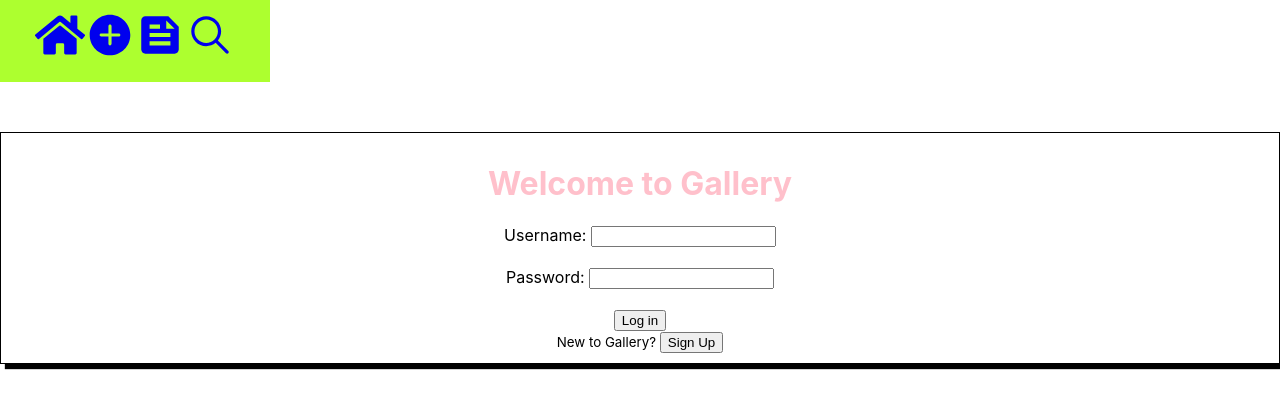
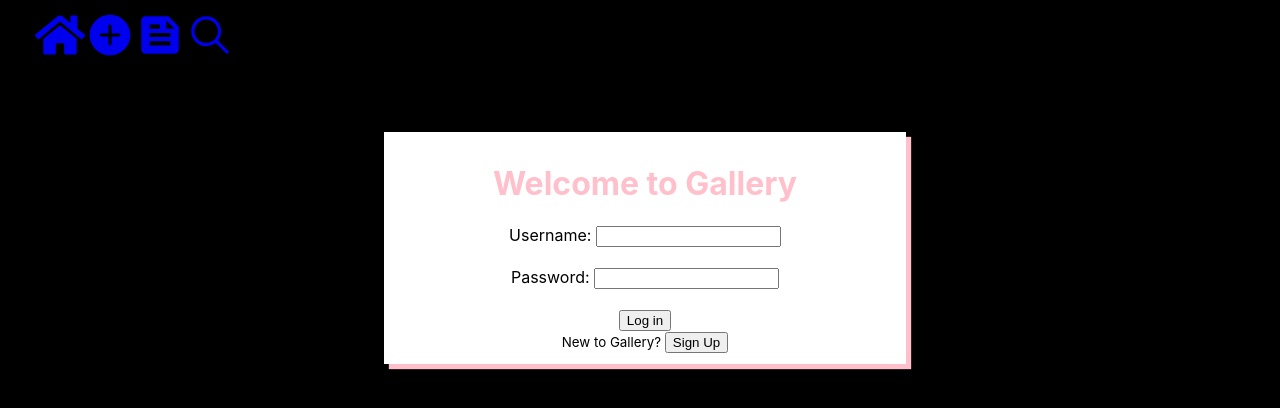
Before and after one commit to kvankerkhove/phase2project, a React (Create React App) app in the folder phase2project/: page / in a window 1280 px wide. Shown: the top 408 px of the page. Built offline with nearby package versions, Linux system fonts and the light colour scheme; data requests are answered from the project's data file.

Commit message:
core deliverables

```diff
--- a/phase2project/src/components/App.js
+++ b/phase2project/src/components/App.js
@@ -26,7 +26,7 @@ function App() {
   const handleLogin = (loginInfo) => {
     setUsername(loginInfo.username)
     setIsLoggedIn(true)
-    history.push("/posts")
+    history.push("/")
   }
   const handleLogout = () => {
     setIsLoggedIn(false)
@@ -37,13 +37,13 @@ function App() {
       <NavBar />
       <Switch>
         <Route path="/posts">
-          <Feed posts={posts}/>
+          <Feed posts={posts} isLoggedIn={isLoggedIn}/>
         </Route>
         <Route path="/new">
-          <Form renderData={renderData}/>
+          <Form renderData={renderData} isLoggedIn={isLoggedIn}/>
         </Route>
         <Route path="/explore">
-          <ExplorePage/>
+          <ExplorePage isLoggedIn={isLoggedIn}/>
         </Route>
         <Route exact path="/">
           <Home handleLogin={handleLogin} username={username} isLoggedIn={isLoggedIn} handleLogout={handleLogout}/>
--- a/phase2project/src/components/ExplorePage.js
+++ b/phase2project/src/components/ExplorePage.js
@@ -1,10 +1,13 @@
 import React, {useState, useEffect} from 'react';
 import ExploreItem from './ExploreItem';
+import { Redirect } from 'react-router-dom';
 
-function ExplorePage() {
+function ExplorePage({ isLoggedIn }) {
   const [photos, setPhotos] = useState([])
+
   const key="Hyf0HsPVj552DpIjTOH_TDzIg-bMeeb3-9vNR5Zlvr4"
   const url=`https://api.unsplash.com/photos?page=1&client_id=${key}`
+
 
   function fetchRequest () {
     fetch(url)
@@ -16,6 +19,8 @@ function ExplorePage() {
     fetchRequest()
   }, [])
 
+  if (!isLoggedIn) return <Redirect exact to="/" />;
+
   return (
     <div className="gallery-container">
       {photos.map(photo => {
--- a/phase2project/src/components/Feed.js
+++ b/phase2project/src/components/Feed.js
@@ -1,7 +1,9 @@
 import React from 'react';
 import PhotosList from './PhotosList';
+import { Redirect } from "react-router-dom";
 
-function Feed({posts}) {
+function Feed({posts, isLoggedIn}) {
+  if (!isLoggedIn) return <Redirect exact to="/" />;
 
   return (
     <div>
--- a/phase2project/src/components/Form.js
+++ b/phase2project/src/components/Form.js
@@ -1,13 +1,29 @@
 import React, {useState} from 'react';
-import { useHistory } from "react-router-dom";
+import { useHistory, Redirect } from "react-router-dom";
+import styled from 'styled-components'
 
-function Form({renderData}) {
+
+const Div = styled.div`
+    border: 1px solid white;
+    padding: 10px;
+    box-shadow: 5px 5px 1px pink;
+    margin-top: 50px;
+    color: black;
+    background: white;
+    width: 500px;
+    margin-left: 30%;
+    margin-right: 30%;
+`
+
+function Form({renderData, isLoggedIn}) {
   const history = useHistory()
   const [form, setForm] = useState({
     img_url: "",
     caption: "",
     location: "",
   })
+
+  if (!isLoggedIn) return <Redirect exact to="/" />;
 
   function handleChange(e) {
     const {name, value} = e.target
@@ -34,9 +50,11 @@ function Form({renderData}) {
     }
 
   return (
+    <Div>
       <form className="form" onSubmit={(e) => handleSubmit(e)}>
+      <h1>Submit a New Post</h1>
         <div>
-        <label>Upload image</label>
+        <label> Image: </label>
           <input
             type= "text"
             name= "img_url"
@@ -45,8 +63,9 @@ function Form({renderData}) {
             onChange = {(e) => handleChange(e)}
           ></input>
         </div>
+        <br></br>
         <div>
-          <label>Write a caption!</label>
+          <label>Caption: </label>
           <input
             type= "text"
             name= "caption"
@@ -55,8 +74,9 @@ function Form({renderData}) {
             onChange = {(e) => handleChange(e)}
           ></input>
         </div>
+        <br></br>
         <div>
-          <label>Location</label>
+          <label>Location: </label>
           <input
             type= "text"
             name= "location"
@@ -66,10 +86,11 @@ function Form({renderData}) {
           ></input>
         </div>
         <div>
+          <br></br>
           <button>Add new picture!</button>
         </div>
       </form>
+    </Div>
   )
 }
-
 export default Form;
--- a/phase2project/src/components/Login.js
+++ b/phase2project/src/components/Login.js
@@ -3,10 +3,15 @@ import Signup from './Signup'
 import styled from 'styled-components'
 
 const Div = styled.div`
-    border: 1px solid black;
+    border: 1px solid white;
     padding: 10px;
-    box-shadow: 5px 5px 1px black;
+    box-shadow: 5px 5px 1px pink;
     margin-top: 50px;
+    color: black;
+    background: white;
+    width: 500px;
+    margin-left: 30%;
+    margin-right: 30%;
 `
 function Login({handleLogin, users}) {
     const [formData, setFormData] = useState({
--- a/phase2project/src/components/Photo.js
+++ b/phase2project/src/components/Photo.js
@@ -2,26 +2,28 @@ import React from 'react'
 import styled from 'styled-components'
 import { MdLocationOn } from 'react-icons/md'
 
-const Div = styled.div`
-    background: pink;
-    border: 2px solid black;
-    padding: 10px;
-    margin-top: 10px;
-`
-const Img = styled.img`
-    padding: 5px;
-`
+// const Div = styled.div`
+//     width: 240px;
+//     height: 240px;
+//     padding: 10px;
+//     background-color: white;
+//     box-shadow: 3px 3px 0px 0px rgba(0, 0, 0, 0.1);
+//     margin: 10px;
+// `
+// const Img = styled.img`
+//     padding: 5px;
+// `
 function Photo({post}) {
     const {id, img_url, caption, location} = post
   return (
-    <Div>
+    <div className="myphoto">
         <medium><MdLocationOn />{location}</medium>
         <br></br>
-        <Img src={img_url} alt="There should be a photo here" height="400px"/>
+        <img src={img_url} alt="There should be a photo here" height="500px" width="500px"/>
         <br></br>
         <large>♡ </large>
         <medium>{caption}</medium>
-    </Div>
+    </div>
   )
 }
 export default Photo
--- a/phase2project/src/components/PhotosList.js
+++ b/phase2project/src/components/PhotosList.js
@@ -6,7 +6,7 @@ function PhotosList({posts}) {
         return <Photo key={post.id} post={post} />
     })
   return (
-    <div>
+    <div className="myphotolist">
         {renderPosts}
     </div>
   )
--- a/phase2project/src/index.css
+++ b/phase2project/src/index.css
@@ -8,6 +8,7 @@ body {
   /* display: flex; */
   text-align: center;
   justify-content: center;
+  background-color: black;
 }
 
 code {
@@ -32,7 +33,6 @@ code {
 }
 
 .nav-bar {
-  background: greenyellow;
   padding: 10px;
   width: 250px;
   font-size: 50px;
@@ -57,3 +57,25 @@ code {
   box-shadow: 3px 3px 0px 0px rgba(0, 0, 0, 0.1);
   margin: 10px;
 }
+
+.myphotolist {
+  position: absolute;
+  display: flex;
+  justify-content: center;
+  flex-direction: column;
+  text-align: center;
+  padding: 10px;
+  margin-left: 30%;
+  margin-right: 30%;
+
+
+}
+
+.myphoto {
+  width: 100%;
+  height: 50%;
+  padding: 10px;
+  background-color: white;
+  box-shadow: 5px 5px 0px 0px pink;
+  margin-top: 20px;
+}
```
